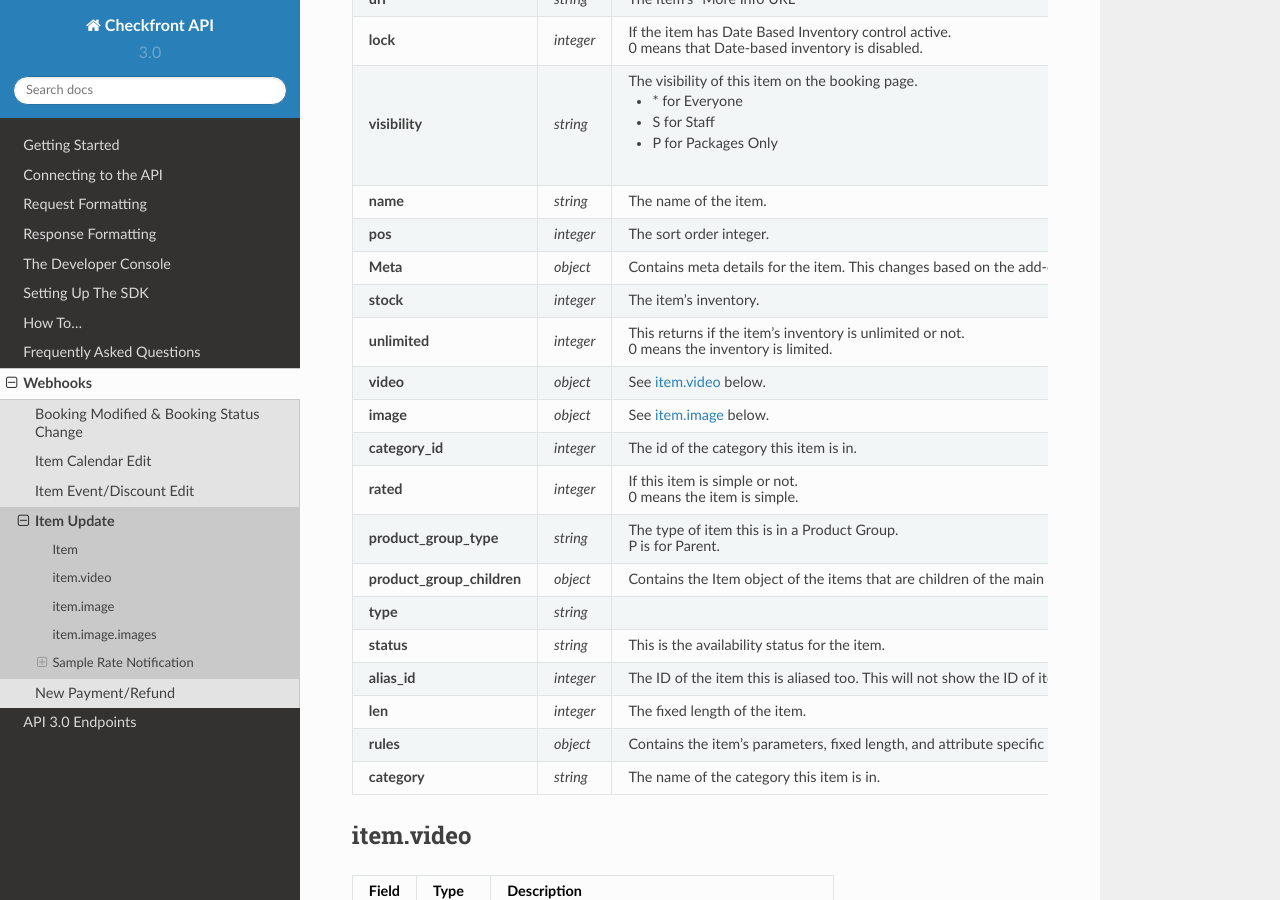
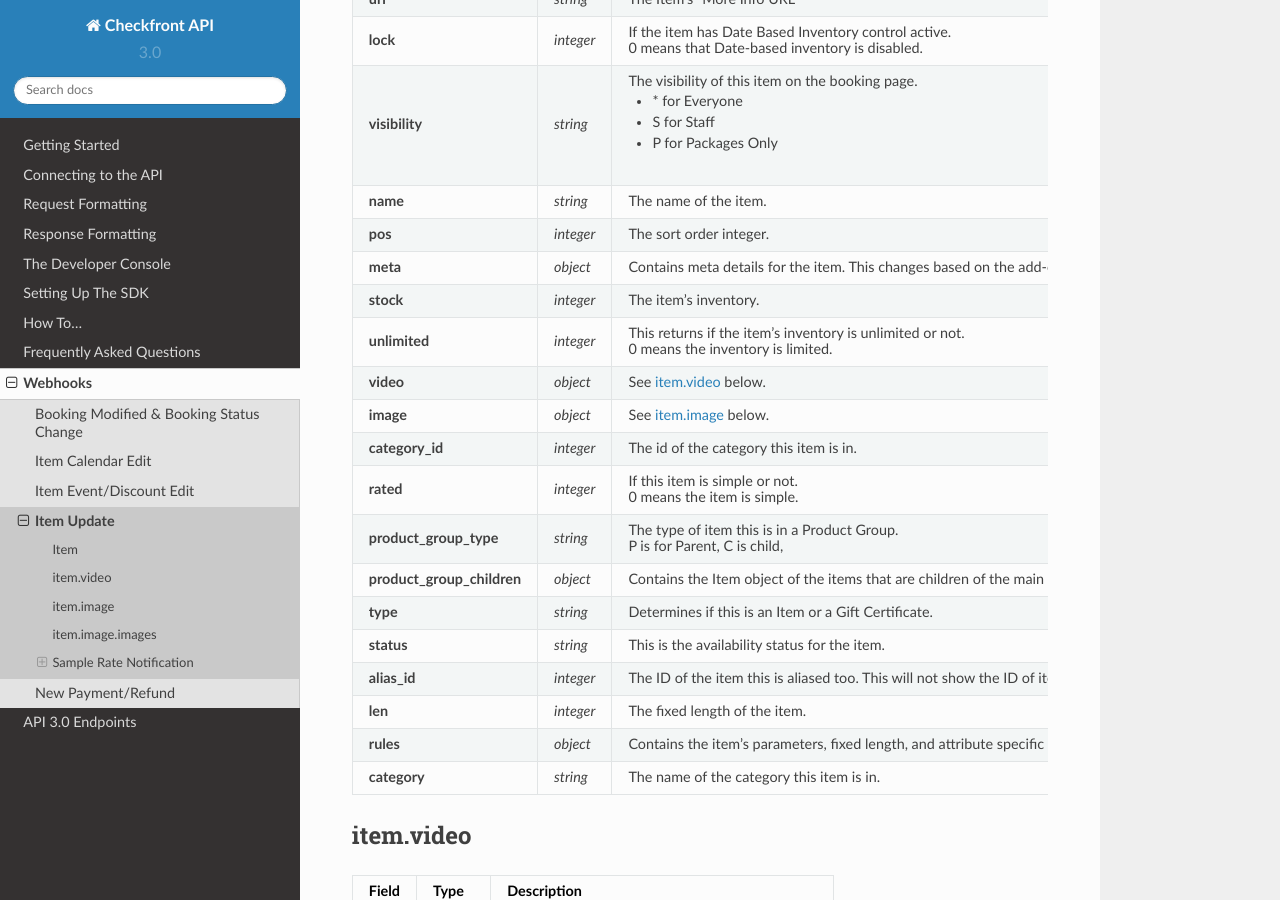
Before and after one commit to Checkfront/API, a Sphinx documentation site: the page built from docs/ref/webhook/item-update.rst, in a window 1280 px wide and 900 px high, scrolled down 452 px. Built offline with Sphinx 7.4.7 and the Read the Docs theme 2.0.0, drawn with Linux system fonts in a browser that asks for light colours.

Commit message:
Making minor changes to comply with fix requests.

```diff
--- a/docs/examples/response/webhook-item-update.json
+++ b/docs/examples/response/webhook-item-update.json
@@ -5,7 +5,7 @@
     "action": "update",
     "item": {
         "unit": "30M",
-        "item_id": "test-item",
+        "item_id": "40",
         "url": "",
         "lock": 1,
         "visibility": "*",
--- a/docs/ref/webhook/item-update.rst
+++ b/docs/ref/webhook/item-update.rst
@@ -33,7 +33,7 @@ Item
 +---------------------------+---------------+------------------------------------------------------+
 | **pos**                   | *integer*     | The sort order integer.                              |
 +---------------------------+---------------+------------------------------------------------------+
-| **Meta**                  | *object*      | Contains meta details for the item. This changes     |
+| **meta**                  | *object*      | Contains meta details for the item. This changes     |
 |                           |               | based on the add-ons and data for the item.          |
 +---------------------------+---------------+------------------------------------------------------+
 | **stock**                 | *integer*     | The item's inventory.                                |
@@ -55,12 +55,12 @@ Item
 +---------------------------+---------------+------------------------------------------------------+
 | **product_group_type**    | *string*      | The type of item this is in a Product Group.         |
 |                           |               |                                                      |
-|                           |               | P is for Parent.                                     |
+|                           |               | P is for Parent, C is child,                         |
 +---------------------------+---------------+------------------------------------------------------+
 | **product_group_children**| *object*      | Contains the Item object of the items that are       |
 |                           |               | children of the main item.                           |
 +---------------------------+---------------+------------------------------------------------------+
-| **type**                  | *string*      |                                                      |
+| **type**                  | *string*      | Determines if this is an Item or a Gift Certificate. |
 +---------------------------+---------------+------------------------------------------------------+
 | **status**                | *string*      | This is the availability status for the item.        |
 +---------------------------+---------------+------------------------------------------------------+
```
